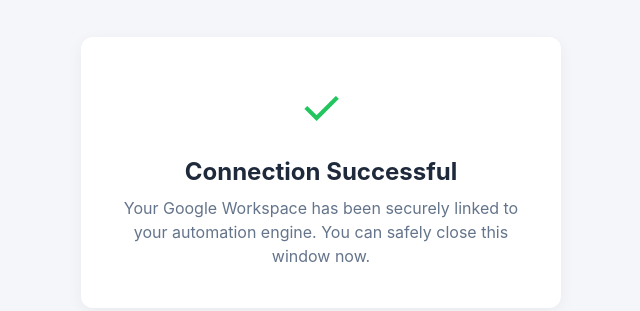
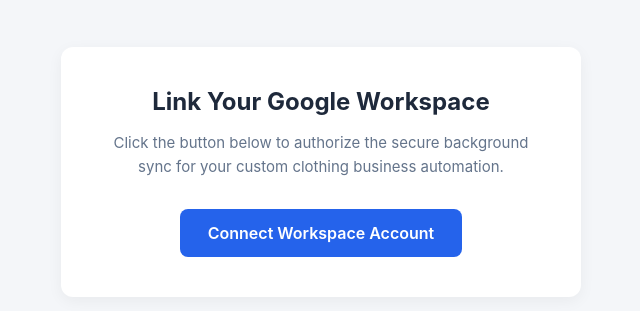
Before and after one commit to Shawn2004-R/shawn-ai-client-connect, a plain HTML site: page index.html in a window 1280 px wide. Shown: the part 228-539 px from the top of the page, without its empty margins (319-959 px from the left). Drawn offline with Linux system fonts and the light colour scheme.

Commit message:
Update index.html

```diff
--- a/index.html
+++ b/index.html
@@ -3,7 +3,7 @@
 <head>
     <meta charset="UTF-8">
     <meta name="viewport" content="width=device-width, initial-scale=1.0">
-    <title>Connection Successful</title>
+    <title>Automation Setup Portal</title>
     <style>
         body {
             font-family: -apple-system, BlinkMacSystemFont, "Segoe UI", Roboto, sans-serif;
@@ -20,32 +20,53 @@
             border-radius: 12px;
             box-shadow: 0 4px 15px rgba(0,0,0,0.05);
             text-align: center;
-            max-width: 400px;
+            max-width: 440px;
             width: 100%;
-        }
-        .icon {
-            font-size: 50px;
-            color: #22c55e;
-            margin-bottom: 20px;
         }
         h1 {
             font-size: 24px;
             color: #1e293b;
-            margin: 0 0 10px 0;
+            margin: 0 0 15px 0;
         }
         p {
             color: #64748b;
+            font-size: 15px;
+            line-height: 1.6;
+            margin-bottom: 30px;
+        }
+        .btn {
+            display: inline-block;
+            background-color: #2563eb;
+            color: white;
+            padding: 14px 28px;
             font-size: 16px;
-            line-height: 1.5;
-            margin: 0;
+            font-weight: 600;
+            border-radius: 8px;
+            text-decoration: none;
+            transition: background-color 0.2s;
+            cursor: pointer;
+            border: none;
+        }
+        .btn:hover {
+            background-color: #1d4ed8;
         }
     </style>
 </head>
 <body>
+
     <div class="card">
-        <div class="icon">✓</div>
-        <h1>Connection Successful</h1>
-        <p>Your Google Workspace has been securely linked to your automation engine. You can safely close this window now.</p>
+        <h1>Link Your Google Workspace</h1>
+        <p>Click the button below to authorize the secure background sync for your custom clothing business automation.</p>
+
+        <!-- THE INVITE BUTTON -->
+        <a id="authButton" href="#" class="btn">Connect Workspace Account</a>
     </div>
+
+    <script>
+        // We will insert your invisible handshake link here in the next step
+        const inviteLink = "YOUR_FUTURE_HANDSHAKE_LINK";
+        document.getElementById("authButton").href = inviteLink;
+    </script>
+
 </body>
 </html>
```
